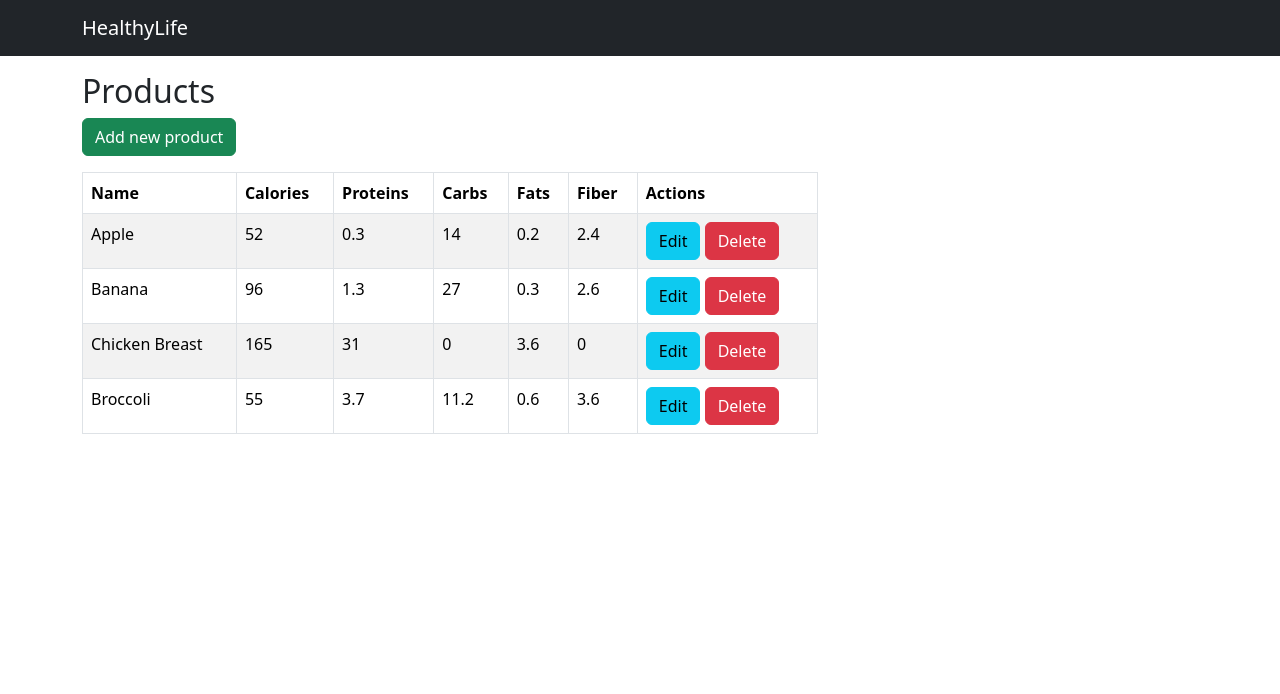
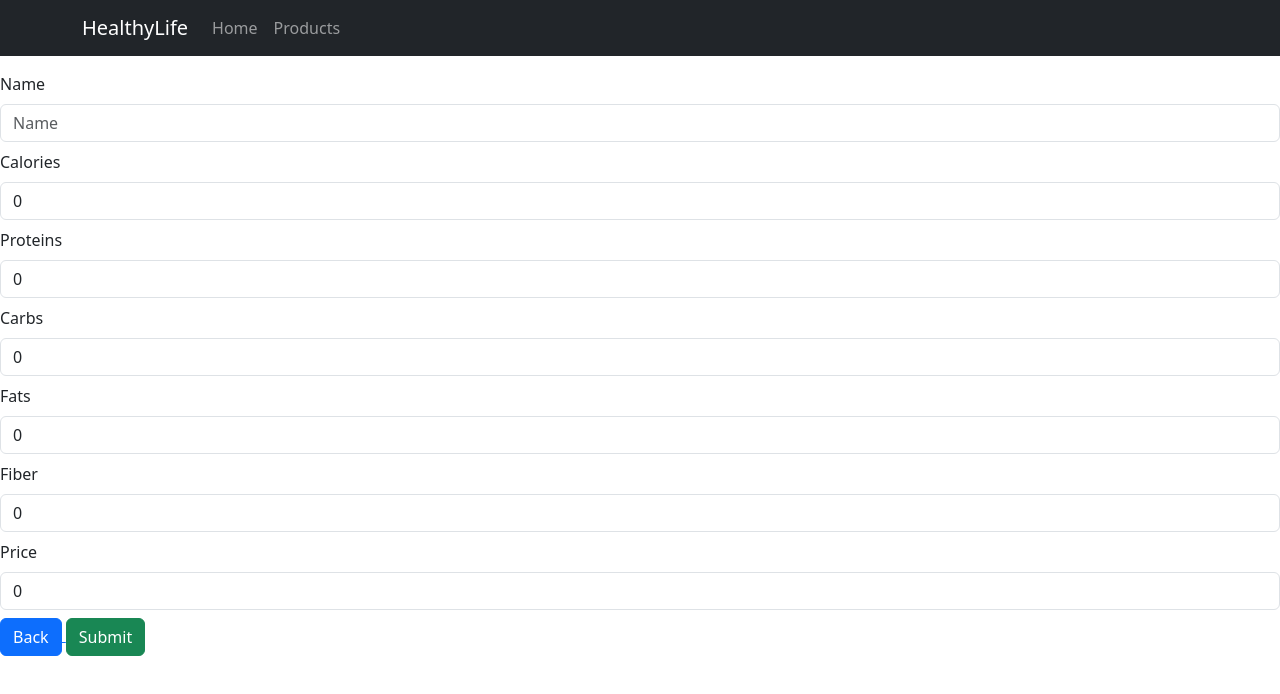
Before and after one commit to tomekaks/HealthyLifeReact, a React (Vite) app in the folder HealthyLifeReact/: page /createProduct in a window 1280 px wide. Shown: the top 694 px of the page. Built offline with nearby package versions, Linux system fonts and the light colour scheme.

Commit message:
Added routing

```diff
--- a/HealthyLifeReact/package.json
+++ b/HealthyLifeReact/package.json
@@ -16,7 +16,8 @@
     "mobx-react-lite": "^4.0.7",
     "react": "^18.3.1",
     "react-bootstrap": "^2.10.4",
-    "react-dom": "^18.3.1"
+    "react-dom": "^18.3.1",
+    "react-router-dom": "^6.26.0"
   },
   "devDependencies": {
     "@types/react": "^18.3.3",
--- a/HealthyLifeReact/src/app/layout/App.tsx
+++ b/HealthyLifeReact/src/app/layout/App.tsx
@@ -1,12 +1,12 @@
 import { observer } from "mobx-react-lite";
-import ProductList from "../../features/products/ProductList";
 import NavBar from "./NavBar";
+import { Outlet } from "react-router-dom";
 
 export default observer(function App() {
   return (
     <div>
       <NavBar />
-      <ProductList />
+      <Outlet />
     </div>
   );
 });
--- a/HealthyLifeReact/src/app/layout/NavBar.tsx
+++ b/HealthyLifeReact/src/app/layout/NavBar.tsx
@@ -1,11 +1,23 @@
+import { Nav } from "react-bootstrap";
 import Container from "react-bootstrap/Container";
 import Navbar from "react-bootstrap/Navbar";
+import { NavLink } from "react-router-dom";
 
 function NavBar() {
   return (
     <Navbar bg="dark" data-bs-theme="dark" className="mb-3">
       <Container>
         <Navbar.Brand>HealthyLife</Navbar.Brand>
+        <Navbar.Collapse className="justify-content-left">
+          <Nav>
+            <Nav.Link as={NavLink} to="/">
+              Home
+            </Nav.Link>
+            <Nav.Link as={NavLink} to="/products">
+              Products
+            </Nav.Link>
+          </Nav>
+        </Navbar.Collapse>
       </Container>
     </Navbar>
   );
--- /dev/null
+++ b/HealthyLifeReact/src/app/router/Routes.tsx
@@ -0,0 +1,20 @@
+import { createBrowserRouter, RouteObject } from "react-router-dom";
+import App from "../layout/App";
+import HomePage from "../../features/home/HomePage";
+import ProductList from "../../features/products/ProductList";
+import ProductForm from "../../features/products/ProductForm";
+
+export const routes: RouteObject[] = [
+  {
+    path: "/",
+    element: <App />,
+    children: [
+      { path: "", element: <HomePage /> },
+      { path: "products", element: <ProductList /> },
+      { path: "createProduct", element: <ProductForm key={"create"} /> },
+      { path: "editProduct/:id", element: <ProductForm key={"edit"} /> },
+    ],
+  },
+];
+
+export const router = createBrowserRouter(routes);
--- a/HealthyLifeReact/src/app/stores/productStore.ts
+++ b/HealthyLifeReact/src/app/stores/productStore.ts
@@ -4,34 +4,18 @@ import { testProducts } from "../../features/products/TestProducts";
 
 export default class ProductStore {
   products: Product[] = testProducts;
-  selectedProduct: Product | undefined = undefined;
-  editMode = false;
 
   constructor() {
     makeAutoObservable(this);
   }
 
-  selectProduct = (id: number) => {
-    this.selectedProduct = this.products.find((p) => p.id === id);
-  };
-
-  cancelSelectProduct = () => {
-    this.selectedProduct = undefined;
-  };
-
-  openForm = (id?: number) => {
-    id ? this.selectProduct(id) : this.cancelSelectProduct();
-    this.editMode = true;
-  };
-
-  closeForm = () => {
-    this.editMode = false;
+  loadProduct = (id: number) => {
+    return this.products.find((p) => p.id === id);
   };
 
   createProduct = (product: Product) => {
     // [...this.products, product];
     this.products.push(product);
-    this.editMode = false;
   };
 
   updateProduct = (product: Product) => {
@@ -39,7 +23,6 @@ export default class ProductStore {
       ...this.products.filter((p) => p.id !== product.id),
       product,
     ];
-    this.editMode = false;
   };
 
   deleteProduct = (id: number) => {
--- /dev/null
+++ b/HealthyLifeReact/src/features/home/HomePage.tsx
@@ -0,0 +1,3 @@
+export default function HomePage() {
+  return <h1>Welcome to HealthyLife app.</h1>;
+}
--- a/HealthyLifeReact/src/features/products/ProductForm.tsx
+++ b/HealthyLifeReact/src/features/products/ProductForm.tsx
@@ -1,14 +1,16 @@
-import { ChangeEvent, useState } from "react";
+import { ChangeEvent, useEffect, useState } from "react";
 import { Button, Form } from "react-bootstrap";
 import { useStore } from "../../app/stores/store";
 import { observer } from "mobx-react-lite";
+import { Link, useNavigate, useParams } from "react-router-dom";
 
 export default observer(function ProductForm() {
   const { productStore } = useStore();
-  const { selectedProduct, closeForm, createProduct, updateProduct } =
-    productStore;
+  const { createProduct, updateProduct, loadProduct } = productStore;
+  const { id } = useParams();
+  const navigate = useNavigate();
 
-  const initialState = selectedProduct ?? {
+  const initialState = {
     id: 0,
     name: "",
     calories: 0,
@@ -22,8 +24,16 @@ export default observer(function ProductForm() {
 
   const [product, setProduct] = useState(initialState);
 
+  useEffect(() => {
+    if (id) {
+      let selectedProduct = loadProduct(parseInt(id, 10));
+      setProduct(selectedProduct!);
+    }
+  }, [id]);
+
   function handleSubmit() {
     product.id ? updateProduct(product) : createProduct(product);
+    navigate("/products");
   }
 
   function handleControlChange(event: ChangeEvent<HTMLInputElement>) {
@@ -42,7 +52,7 @@ export default observer(function ProductForm() {
             name="name"
             value={product.name}
             onChange={handleControlChange}
-            readOnly={!!selectedProduct}
+            readOnly={!!product.id}
           />
         </Form.Group>
         <Form.Group className="mb-2" controlId="formCalories">
@@ -105,9 +115,10 @@ export default observer(function ProductForm() {
             onChange={handleControlChange}
           />
         </Form.Group>
-        <Button variant="primary" onClick={() => closeForm()}>
-          Cancel
-        </Button>{" "}
+        <Link to={"/products"}>
+          <Button variant="primary">Back</Button>{" "}
+        </Link>
+
         <Button variant="success" type="submit">
           Submit
         </Button>
--- a/HealthyLifeReact/src/features/products/ProductList.tsx
+++ b/HealthyLifeReact/src/features/products/ProductList.tsx
@@ -1,11 +1,11 @@
 import { Button, Col, Container, Row, Table } from "react-bootstrap";
-import ProductForm from "./ProductForm";
 import { useStore } from "../../app/stores/store";
 import { observer } from "mobx-react-lite";
+import { Link } from "react-router-dom";
 
 export default observer(function ProductList() {
   const { productStore } = useStore();
-  const { products, editMode, openForm, deleteProduct } = productStore;
+  const { products, deleteProduct } = productStore;
 
   return (
     <>
@@ -14,9 +14,9 @@ export default observer(function ProductList() {
           <Col md="8">
             <h2>Products</h2>
             <div className="mb-3">
-              <Button variant="success" onClick={() => openForm()}>
-                Add new product
-              </Button>
+              <Link to={"/createProduct"}>
+                <Button variant="success">Add new product</Button>
+              </Link>
             </div>
             <Table striped bordered hover>
               <thead>
@@ -40,12 +40,9 @@ export default observer(function ProductList() {
                     <td>{product.fats}</td>
                     <td>{product.fiber}</td>
                     <td>
-                      <Button
-                        variant="info"
-                        onClick={() => openForm(product.id)}
-                      >
-                        Edit
-                      </Button>{" "}
+                      <Link to={`/editProduct/${product.id}`}>
+                        <Button variant="info">Edit</Button>{" "}
+                      </Link>
                       <Button
                         variant="danger"
                         onClick={() => deleteProduct(product.id)}
@@ -58,11 +55,6 @@ export default observer(function ProductList() {
               </tbody>
             </Table>
           </Col>
-          {editMode && (
-            <Col md="4">
-              <ProductForm />
-            </Col>
-          )}
         </Row>
       </Container>
     </>
--- a/HealthyLifeReact/src/main.tsx
+++ b/HealthyLifeReact/src/main.tsx
@@ -1,13 +1,14 @@
 import React from "react";
 import ReactDOM from "react-dom/client";
-import App from "./app/layout/App.tsx";
 import "bootstrap/dist/css/bootstrap.min.css";
 import { store, StoreContext } from "./app/stores/store.ts";
+import { RouterProvider } from "react-router-dom";
+import { router } from "./app/router/Routes.tsx";
 
 ReactDOM.createRoot(document.getElementById("root")!).render(
   <React.StrictMode>
     <StoreContext.Provider value={store}>
-      <App />
+      <RouterProvider router={router} />
     </StoreContext.Provider>
   </React.StrictMode>
 );
```
Also changed, not shown: 1 other file (tests, documents, lock files or other folders).
